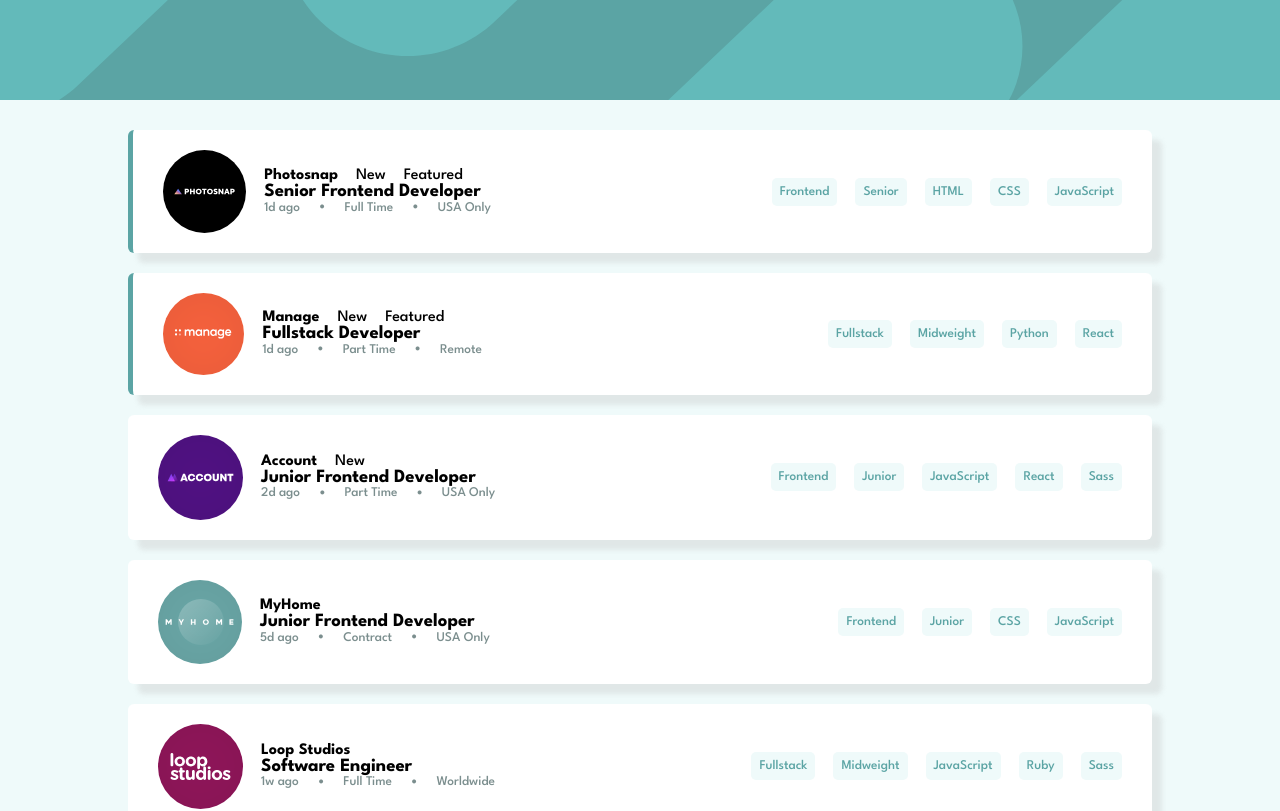
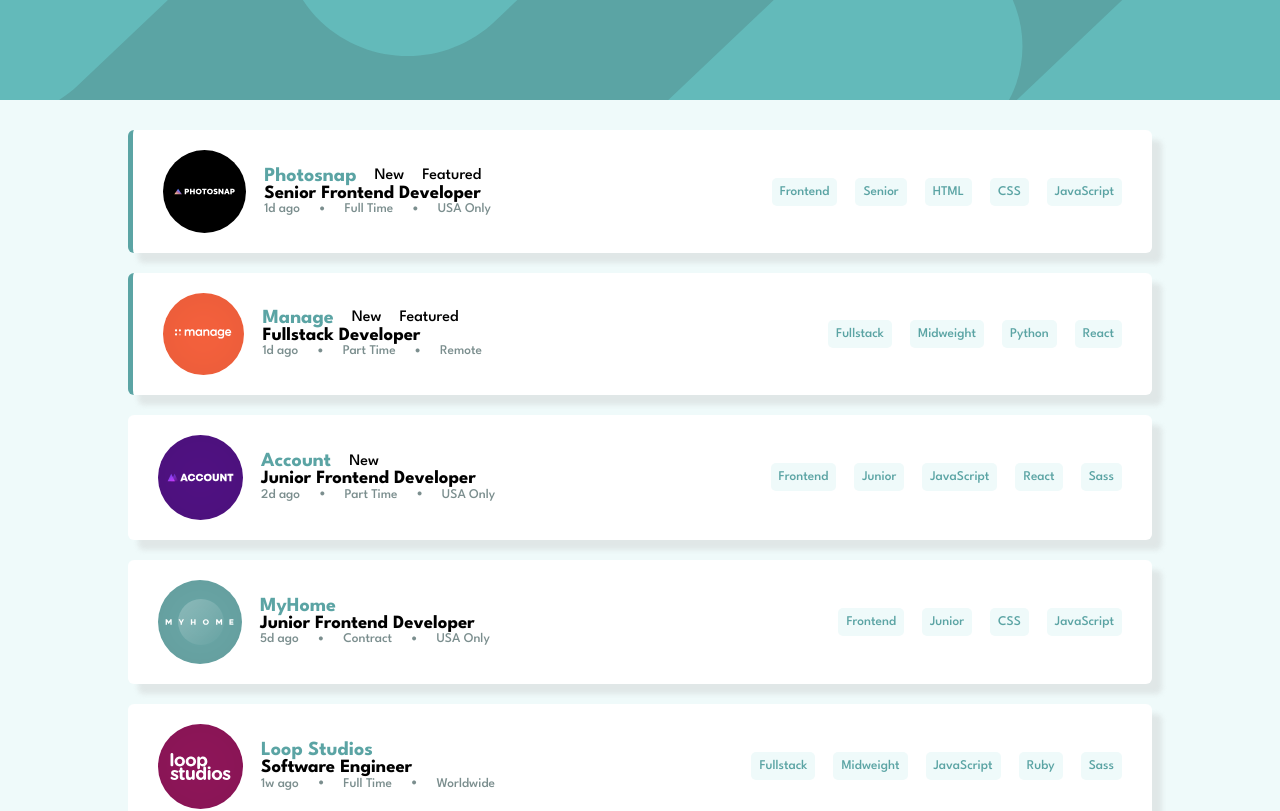
Before and after one commit to Sheriff-Oladimeji/job-listings, a React (Vite) app: page / in a window 1280 px wide. Shown: the top 811 px of the page. Built offline with nearby package versions, Linux system fonts and the light colour scheme.

Commit message:
feat: add classnames and styles to jobs components

```diff
--- a/src/components/jobs/Jobs.css
+++ b/src/components/jobs/Jobs.css
@@ -38,4 +38,10 @@ img {
 
 .card-about {
   color: hsl(180, 8%, 52%);
+}
+
+h4 {
+  color: hsl(180, 29%, 50%);
+  font-weight: 700;
+  font-size: 20px;
 }/*# sourceMappingURL=Jobs.css.map */
--- a/src/components/jobs/Jobs.jsx
+++ b/src/components/jobs/Jobs.jsx
@@ -15,8 +15,8 @@ const Jobs = () => {
               <div>
                 <div className="card-tags">
                   <h4>{job.company}</h4>
-                  <p>{job.new ? "New" : null}</p>
-                  <p>{job.featured ? "Featured" : null}</p>
+                  <p className="new">{job.new ? "New" : null}</p>
+                  <p className="featured">{job.featured ? "Featured" : null}</p>
                 </div>
                 <h3>{job.position}</h3>
                 <div className="card-about">
--- a/src/components/jobs/Jobs.scss
+++ b/src/components/jobs/Jobs.scss
@@ -34,3 +34,8 @@ img{
 .card-about{
     color: $DarkGrayishCyan;
 }
+h4{
+color: $DesaturatedDarkCyan;
+font-weight: 700;
+font-size: 20px;
+}
```
Also changed, not shown: 1 other file (tests, documents, lock files or other folders).
